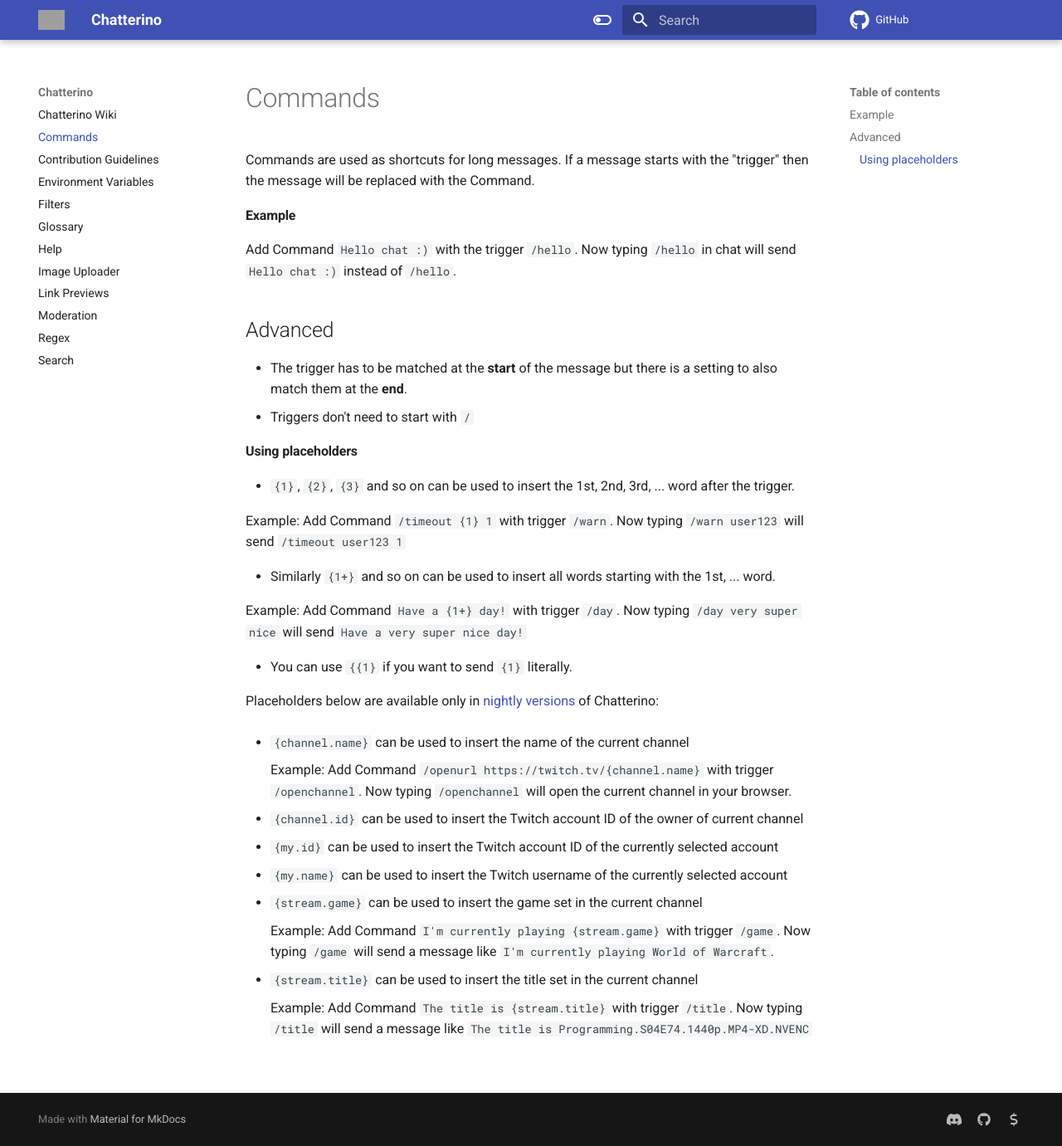
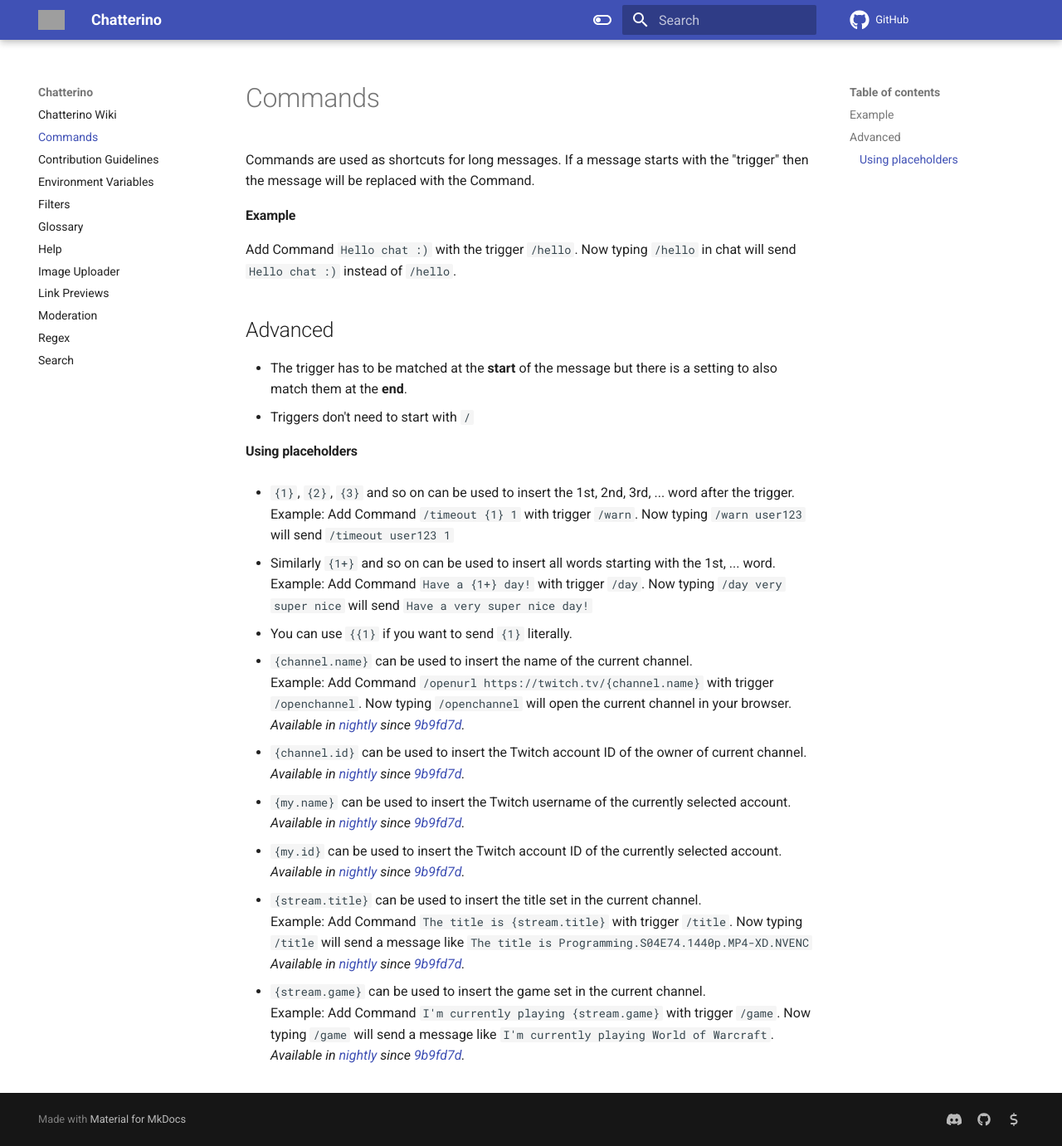
Before and after one commit to Chatterino/wiki, an MkDocs documentation site: the page built from docs/Commands.md, in a window 1280 px wide and 1381 px high. Shown: the whole window at 83% size. Built offline with MkDocs 1.6.1 and Material for MkDocs 9.7.7, drawn with Linux system fonts in a browser that asks for light colours; comment, search, counter and statistics services are not loaded; grey boxes are pictures that could not be loaded.

Commit message:
Reformat list of placeholders
Add "Available in..." lines to each new placeholder

```diff
--- a/docs/Commands.md
+++ b/docs/Commands.md
@@ -1,7 +1,9 @@
 # Commands
+
 Commands are used as shortcuts for long messages. If a message starts with the "trigger" then the message will be replaced with the Command.
 
 #### Example
+
 Add Command `Hello chat :)` with the trigger `/hello`. Now typing `/hello` in chat will send `Hello chat :)` instead of `/hello`.
 
 ## Advanced
@@ -10,29 +12,35 @@
 - Triggers don't need to start with `/`
 
 #### Using placeholders
+
 - `{1}`, `{2}`, `{3}` and so on can be used to insert the 1st, 2nd, 3rd, ... word after the trigger.
-
   Example: Add Command `/timeout {1} 1` with trigger `/warn`. Now typing `/warn user123` will send `/timeout user123 1`
 
 - Similarly `{1+}` and so on can be used to insert all words starting with the 1st, ... word.
-
   Example: Add Command `Have a {1+} day!` with trigger `/day`. Now typing `/day very super nice` will send `Have a very super nice day!`
 
 - You can use `{{1}` if you want to send `{1}` literally.
 
-Placeholders below are available only in [nightly versions](../Help/#what-is-nightly-and-how-to-use-install-it) of Chatterino:
+- `{channel.name}` can be used to insert the name of the current channel.
+  Example: Add Command `/openurl https://twitch.tv/{channel.name}` with trigger `/openchannel`. Now typing `/openchannel` will open the current channel in your browser.
+  _Available in [nightly][nightly] since [9b9fd7d][com1]._
 
-- `{channel.name}` can be used to insert the name of the current channel
+- `{channel.id}` can be used to insert the Twitch account ID of the owner of current channel.
+  _Available in [nightly][nightly] since [9b9fd7d][com1]._
 
-    Example: Add Command `/openurl https://twitch.tv/{channel.name}` with trigger `/openchannel`. Now typing `/openchannel` will open the current channel in your browser.
+- `{my.name}` can be used to insert the Twitch username of the currently selected account.
+  _Available in [nightly][nightly] since [9b9fd7d][com1]._
 
-- `{channel.id}` can be used to insert the Twitch account ID of the owner of current channel
-- `{my.id}` can be used to insert the Twitch account ID of the currently selected account
-- `{my.name}` can be used to insert the Twitch username of the currently selected account
-- `{stream.game}` can be used to insert the game set in the current channel
+- `{my.id}` can be used to insert the Twitch account ID of the currently selected account.
+  _Available in [nightly][nightly] since [9b9fd7d][com1]._
 
-    Example: Add Command `I'm currently playing {stream.game}` with trigger `/game`. Now typing `/game` will send a message like `I'm currently playing World of Warcraft`.
+- `{stream.title}` can be used to insert the title set in the current channel.
+  Example: Add Command `The title is {stream.title}` with trigger `/title`. Now typing `/title` will send a message like `The title is Programming.S04E74.1440p.MP4-XD.NVENC`
+  _Available in [nightly][nightly] since [9b9fd7d][com1]._
 
-- `{stream.title}` can be used to insert the title set in the current channel
+- `{stream.game}` can be used to insert the game set in the current channel.
+  Example: Add Command `I'm currently playing {stream.game}` with trigger `/game`. Now typing `/game` will send a message like `I'm currently playing World of Warcraft`.
+  _Available in [nightly][nightly] since [9b9fd7d][com1]._
 
-    Example: Add Command `The title is {stream.title}` with trigger `/title`. Now typing `/title` will send a message like `The title is Programming.S04E74.1440p.MP4-XD.NVENC`
+[nightly]: ../Help/#what-is-nightly-and-how-to-use-install-it
+[com1]: https://github.com/Chatterino/chatterino2/commit/9b9fd7d403a0b3bd047ba7134de158c4e2fecbc7
```
